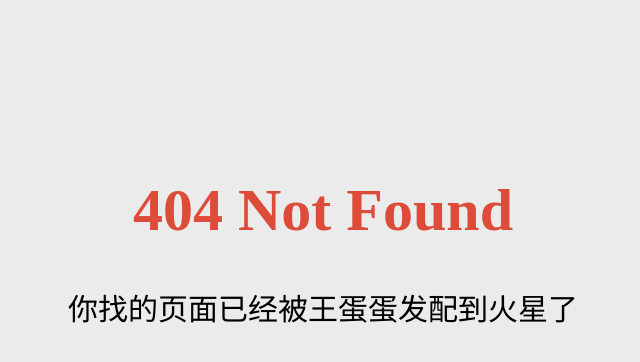
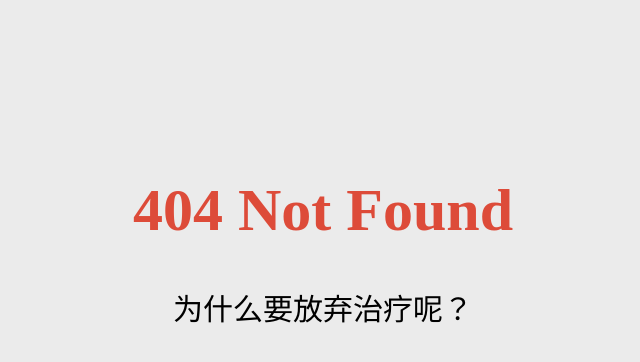
Before and after one commit to zhenpengtang/tornado-bootstrap, a Python web app: template templates/snippet/404.html in a window 1280 px wide. Shown: the top 362 px of the page, without its empty margins (317-957 px from the left). Run offline with Jinja, Linux system fonts and the light colour scheme; the template is opened without the code that fills it, so the values that code supplies are empty.

Commit message:
发送给cookie的用户名bug

```diff
--- a/app.py
+++ b/app.py
@@ -15,7 +15,7 @@ import handler.static
 from tornado.options import define, options, parse_command_line
 from jinja2 import Environment, FileSystemLoader
 
-define("port", default = 80, help = "run on the given port", type = int)
+define("port", default = 8080, help = "run on the given port", type = int)
 
 class Application(tornado.web.Application):
     def __init__(self):
--- a/handler/base.py
+++ b/handler/base.py
@@ -5,7 +5,7 @@ Created on 2013-5-18
 @author: Microacup
 '''
 import tornado.web
-from locale import str
+import tornado.escape
 
 class BaseHandler(tornado.web.RequestHandler):
     def __init__(self, *argc, **argkw):
@@ -15,6 +15,7 @@ class BaseHandler(tornado.web.RequestHandler):
     def get_current_user(self):
         user_id = self.get_secure_cookie("user")
         if not user_id: return None
+        return tornado.escape.json_decode(user_id)
 
     def render(self, template_name, **template_vars):
         html = self.render_string(template_name, **template_vars)
--- a/templates/snippet/404.html
+++ b/templates/snippet/404.html
@@ -9,6 +9,7 @@
           padding-top:10%;
           font-size: 30px;
           text-align: center;
+          font-family:"微软雅黑";
         }
         h1{
             color:#DD4B39;
@@ -21,7 +22,7 @@
 <body>
     <div id="page-404">
         <h1>404 Not Found</h1>
-        <p> 你找的页面已经被王蛋蛋发配到火星了</p>
+        <p>为什么要放弃治疗呢？</p>
     </div>
 </body>
 </html>
```
